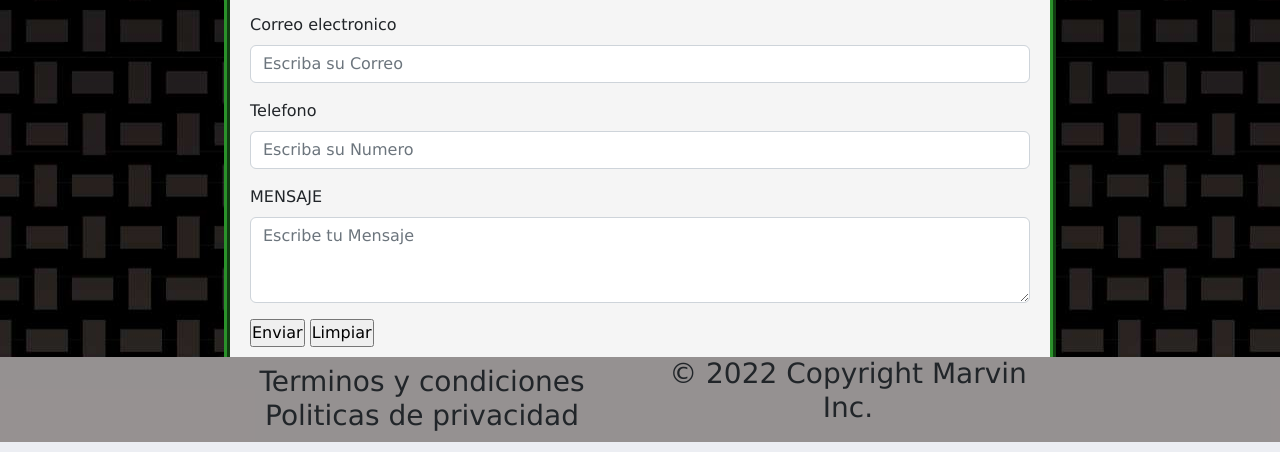
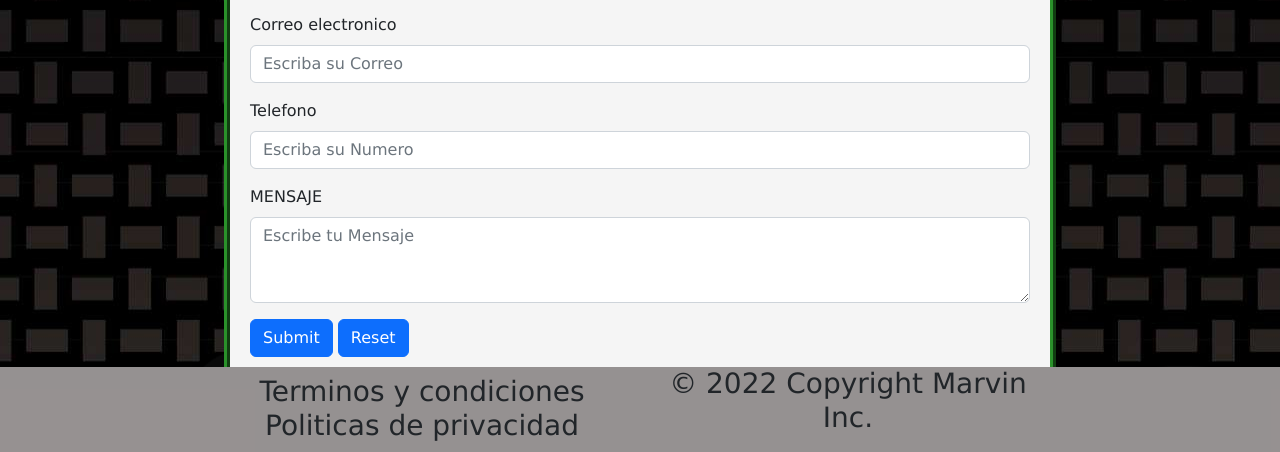
Before and after one commit to Edward-Avalos/preentrega-de-Edward, a website: page pages/Contacto.html in a window 1280 px wide. Shown: the part 628-1080 px from the top of the page. Drawn offline with nearby package versions, Linux system fonts and the light colour scheme.

Commit message:
poniendo botones a contacto

```diff
--- a/pages/Contacto.html
+++ b/pages/Contacto.html
@@ -83,8 +83,8 @@
                                     placeholder="Escribe tu Mensaje"></textarea>
                                 </div>
                                 <div>
-                                    <input type="submit" value="Enviar">
-                                    <input type="reset" value="Limpiar">
+                                    <input class="btn btn-primary" type="submit" value="Submit">
+                                    <input class="btn btn-primary" type="reset" value="Reset">
                                 </div>
                     </form>
                 </div>
```
